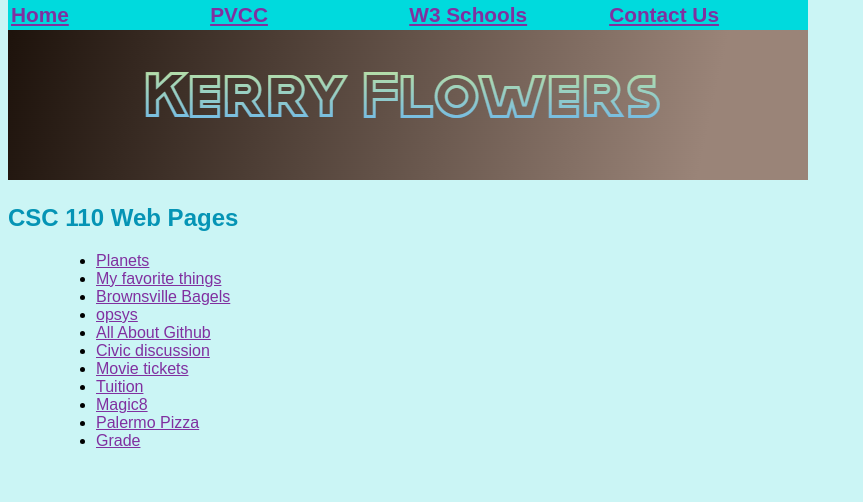
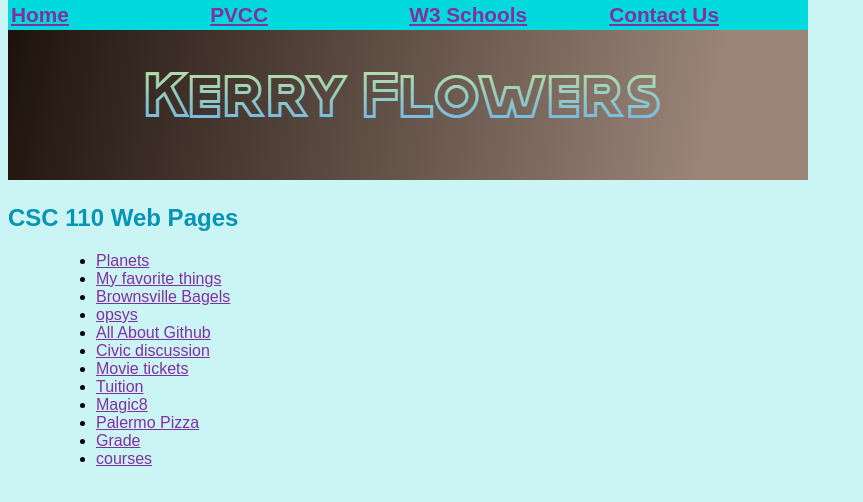
Before and after one commit to kflowers-pvcc/kflowers-pvcc.github.io, a plain HTML site: page index.html in a window 1280 px wide. Shown: the whole page, without its empty margins (0-863 px from the left). Drawn offline with Linux system fonts and the light colour scheme.

Commit message:
Update index.html

```diff
--- a/index.html
+++ b/index.html
@@ -50,7 +50,7 @@
 	   <li><a href = "._palermo.py">Palermo Pizza</a></li>
 	   <li><a href = "software-eng.html>software engineering</a></li>
 	   <li><a href = "grades_files.py">Grade</a></li>
-
+	   <li><a href = "courses.py">courses</a></li>
   </ul>
   </body>
   </html>
```
